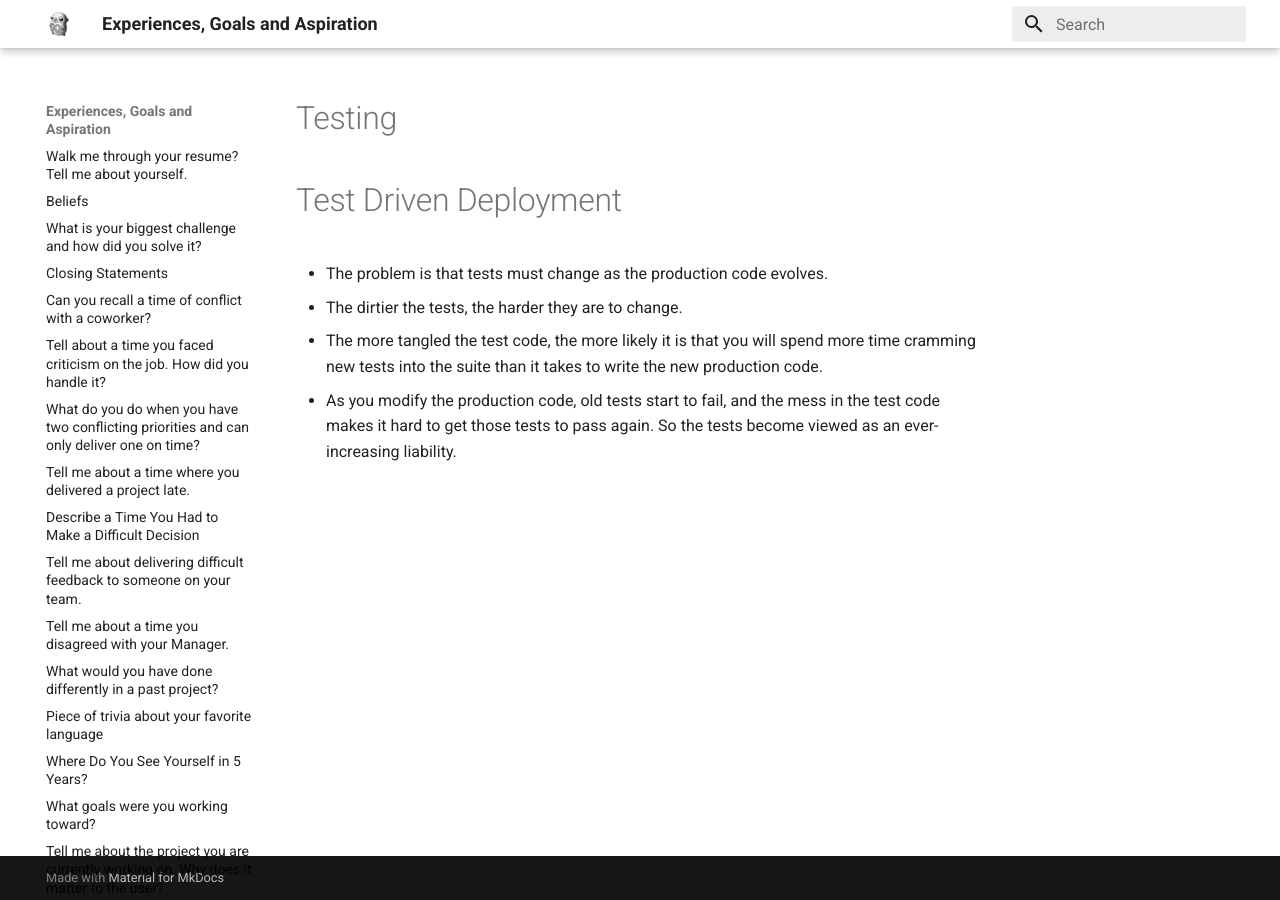
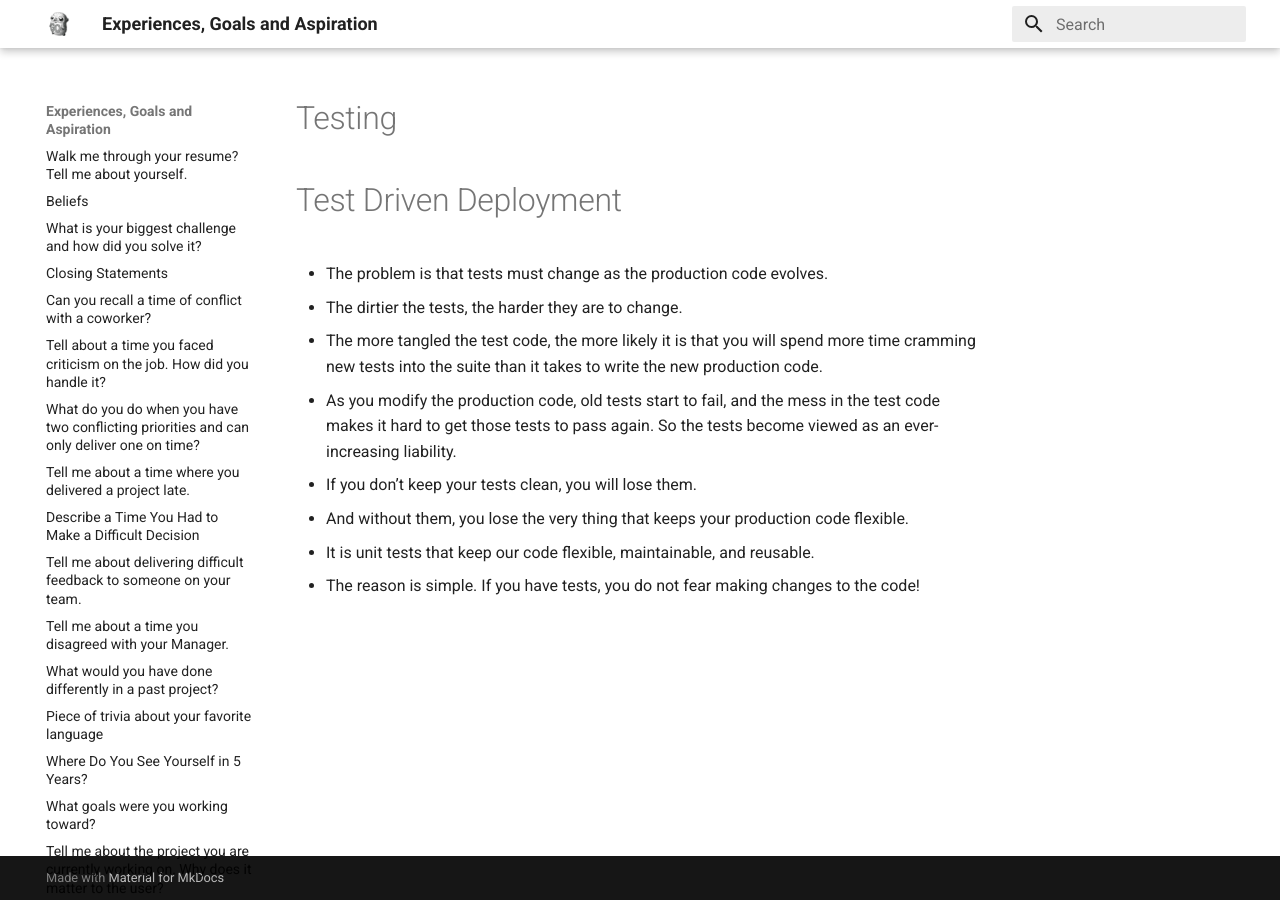
Before and after one commit to stashedUp/experiences, an MkDocs documentation site: the page built from docs/Testing.md, in a window 1280 px wide. Built offline with MkDocs 1.6.1 and Material for MkDocs 9.7.7, drawn with Linux system fonts in a browser that asks for light colours.

Commit message:
Update Testing.md

```diff
--- a/docs/Testing.md
+++ b/docs/Testing.md
@@ -8,3 +8,10 @@
 cramming new tests into the suite than it takes to write the new production code.
 - As you modify the production code, old tests start to fail, and the mess in the test code makes
 it hard to get those tests to pass again. So the tests become viewed as an ever-increasing liability.
+
+
+
+- If you don’t keep your tests clean, you will lose them.
+- And without them, you lose the very thing that keeps your production code flexible.
+- It is unit tests that keep our code flexible, maintainable, and reusable.
+- The reason is simple. If you have tests, you do not fear making changes to the code!
```
